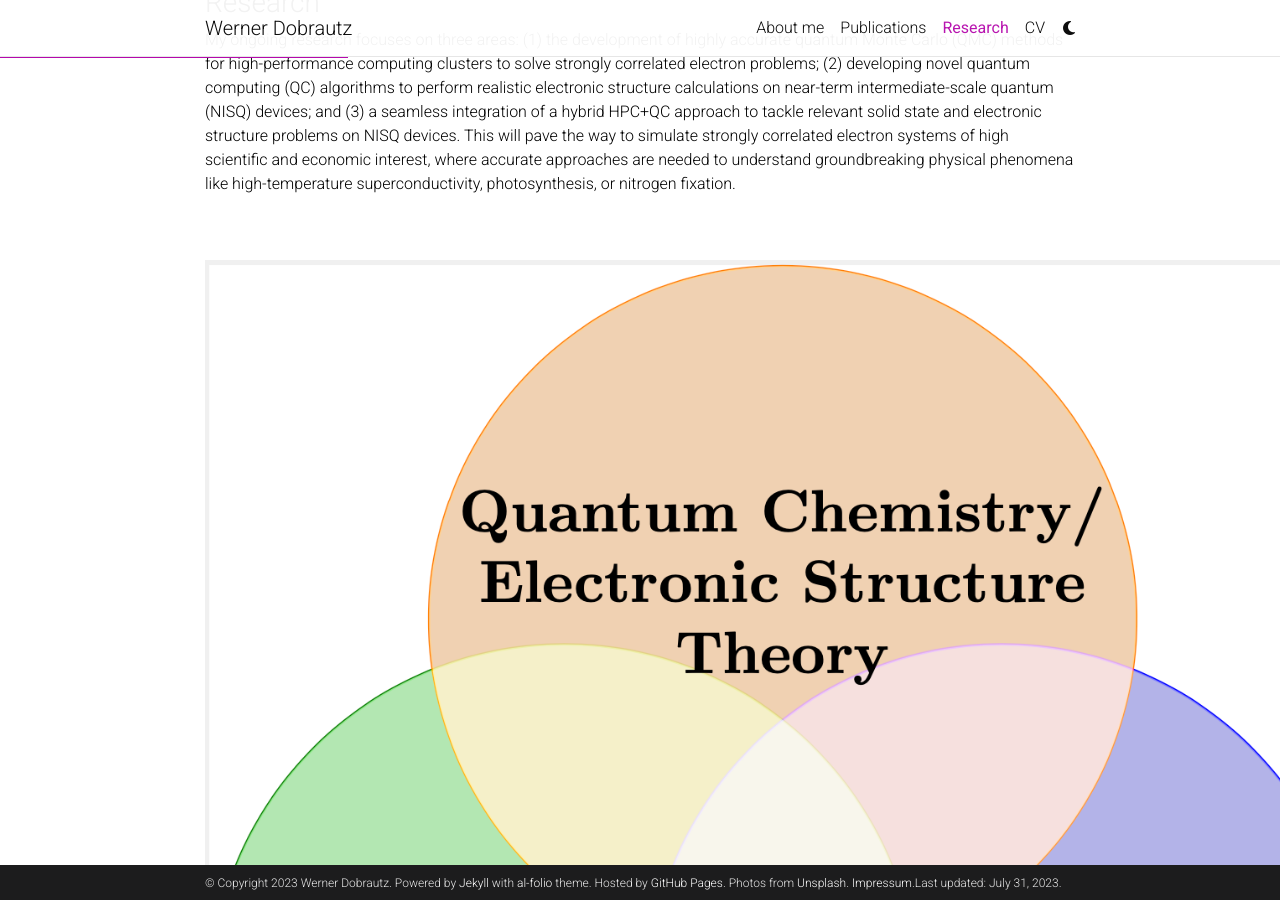
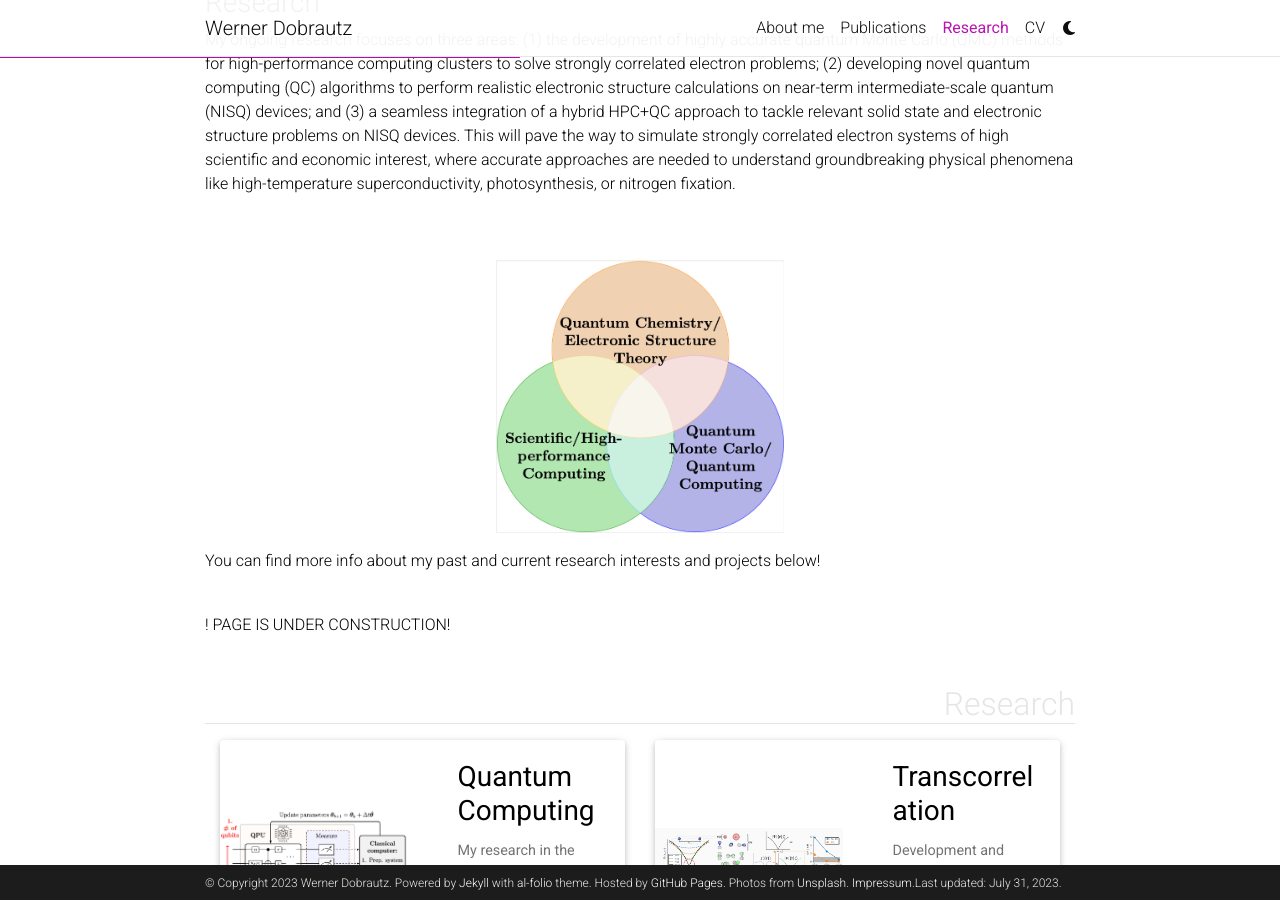
Before and after one commit to dobrautz/dobrautz.github.io, a Jekyll site: the page built from _pages/projects.md, in a window 1280 px wide and 900 px high, scrolled down 679 px. Built offline with Jekyll 4.4.1, drawn with Linux system fonts in a browser that asks for light colours; full-size pictures stand in for the smaller copies a plugin makes; comment, search, counter and statistics services are not loaded; a style sheet for code colours, icons or effects is not loaded.

Commit message:
Update projects.md

```diff
--- a/_pages/projects.md
+++ b/_pages/projects.md
@@ -35,7 +35,7 @@ My ongoing research focuses on three areas: (1) the development of highly accura
 <br><br>
 
 
-{% include figure.html path="assets/img/venn.png" title="Venn diagram" class="center" %}
+{% include figure.html path="assets/img/venn.png" title="Venn diagram" class="center_33" %}
 
 
 You can find more info about my past and current research interests and projects below!
```
